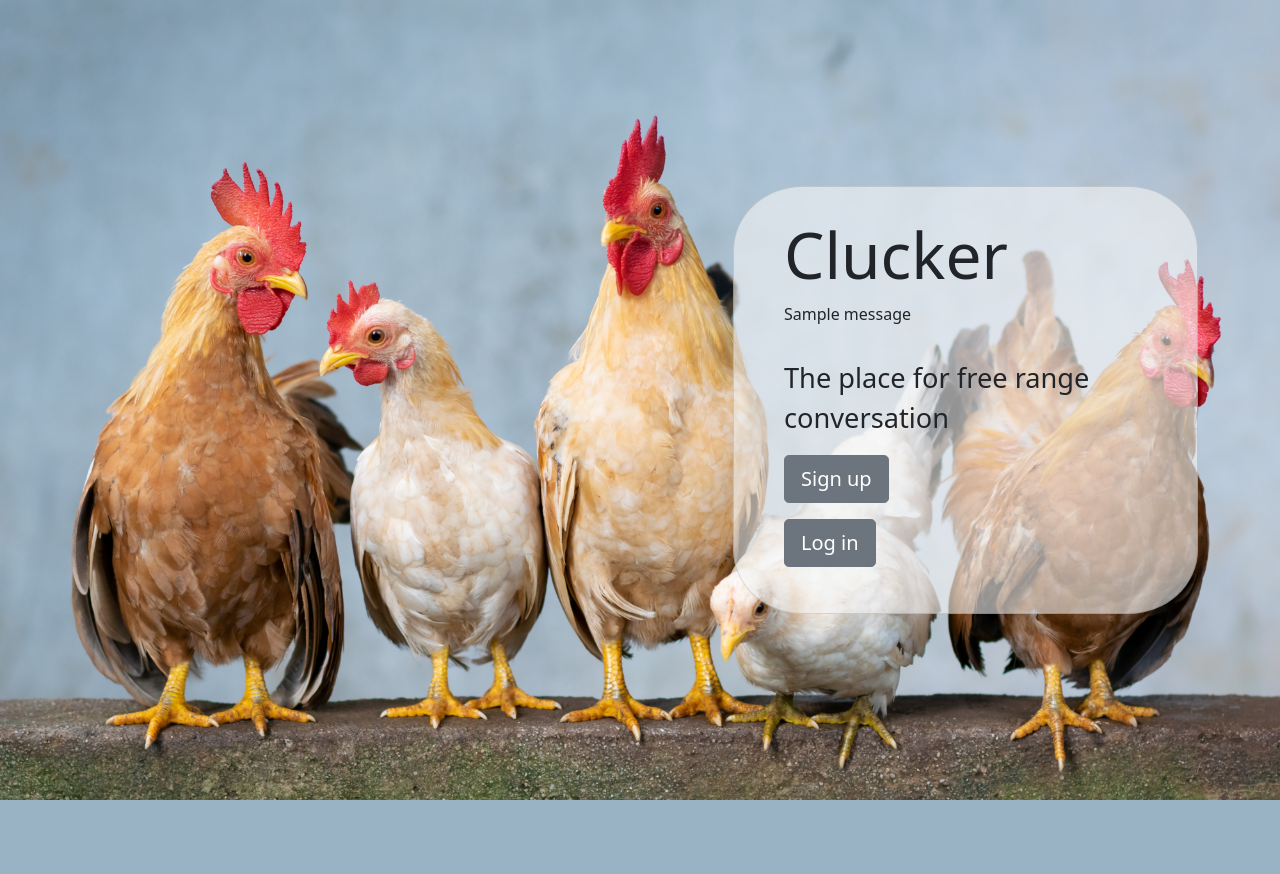
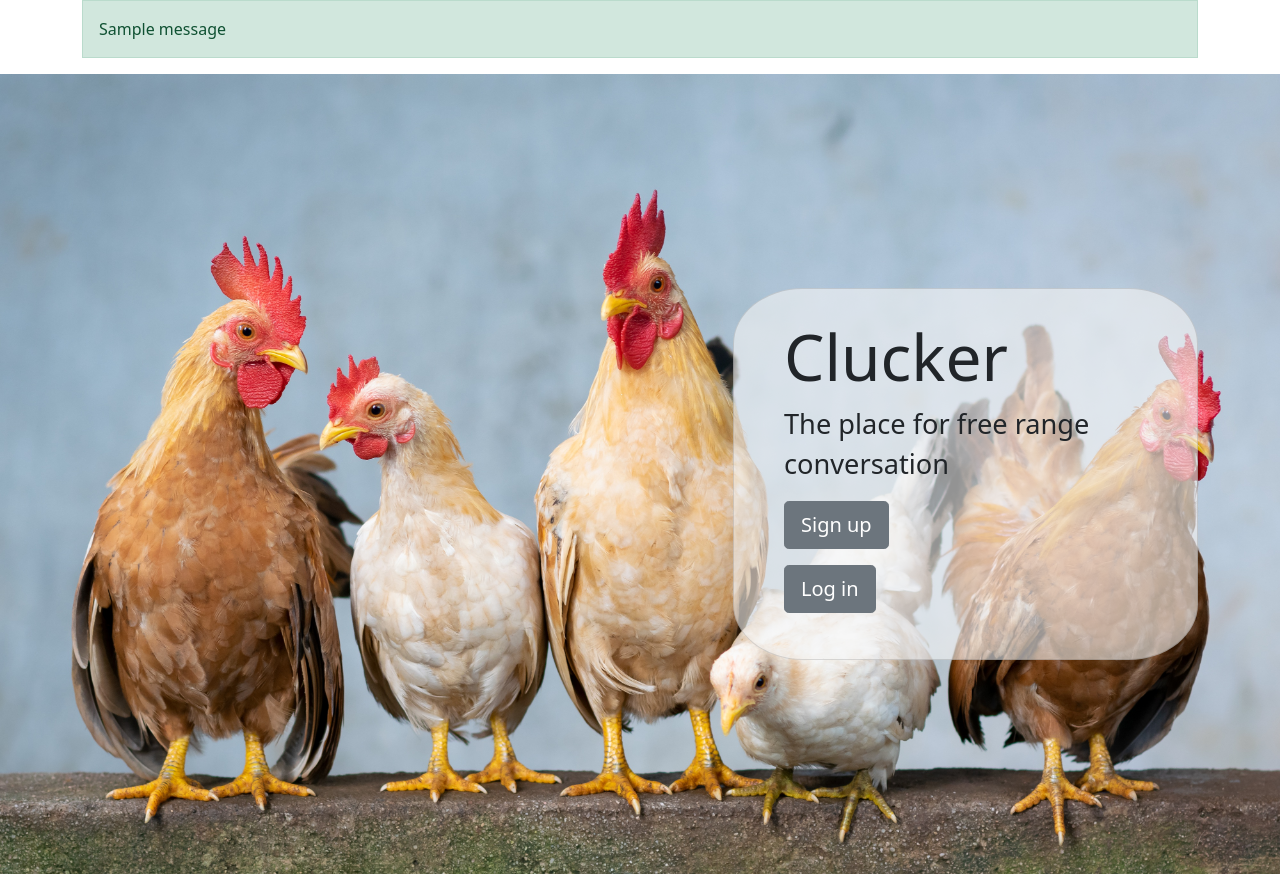
Before and after one commit to Krishi-W/Clucker, a Django app: page / in a window 1280 px wide. Before the commit the page ends 800 px from the top, so only its background shows below. Run offline with Django 3.2, Linux system fonts and the light colour scheme; tables that the repository leaves empty hold one stand-in row (values such as "Sample post"); one stand-in notice (Sample message) is shown; some libraries are stand-ins or nearby versions.

Commit message:
Render messages in all content pages

```diff
--- a/microblogs/templates/base_content.html
+++ b/microblogs/templates/base_content.html
@@ -1,6 +1,7 @@
 {% extends 'base.html' %}
 {% block body %}
     {% include "partials/navbar.html" %}
+    {% include "partials/messages.html" %}
     {% block content %}
     {% endblock %}
 {% endblock %}
--- a/microblogs/templates/feed.html
+++ b/microblogs/templates/feed.html
@@ -4,9 +4,6 @@
   <div class="row">
     <div class="col-sm-12 col-md-6 offset-md-3">
       <h1>Feed</h1>
-      {% for message in messages %}
-        <p>{{ message }}<p>
-      {% endfor %}
       <p>Make a Cluck</p>
       <form action="{% url "new_post" %}", method="post">
       {% csrf_token %}
--- a/microblogs/templates/home.html
+++ b/microblogs/templates/home.html
@@ -1,14 +1,12 @@
 {% extends 'base_content.html' %}
 {% block body %}
+{% include "partials/messages.html" %}
 <div id="cover-image">
   <div class="container vh-100">
     <div class="row h-100">
       <div class="col-12 my-auto">
         <div class="card offset-sm-2 offset-md-4 offset-lg-7 cover-card">
           <h1 class="cover-heading">Clucker</h1>
-          {% for message in messages %}
-            <p>{{ message }}<p>
-          {% endfor %}
           <p class="cover-text">The place for free range conversation</p>
           <p><a href='{% url 'sign_up' %}' class="btn btn-lg btn-secondary">Sign up</a></p>
           <p><a href='{% url 'log_in' %}' class="btn btn-lg btn-secondary">Log in</a></p>
--- a/microblogs/templates/log_in.html
+++ b/microblogs/templates/log_in.html
@@ -4,9 +4,6 @@
   <div class="row">
     <div class="col-sm-12 col-md-6 offset-md-3">
       <h1>Log in</h1>
-      {% for message in messages %}
-        <p><b>{{ message }}</b></p>
-      {% endfor %}
       <form action="{% url 'log_in' %}", method="post">
       {% csrf_token %}
       {% include "partials/bootstrap_form.html" with form=form %}
--- /dev/null
+++ b/microblogs/templates/partials/messages.html
@@ -0,0 +1,13 @@
+{% if messages %}
+    <div class="container">
+    <div class="row">
+        <div class="col-12">
+        {% for message in messages %}
+            <div class="alert alert-{{ message.level_tag }} role='alert">
+                {{ message }}
+            </div>
+        {% endfor %}
+        </div>
+    </div>
+    </div>
+{% endif %}
```
Also changed, not shown: clucker/settings.py (+7 -0 lines).
